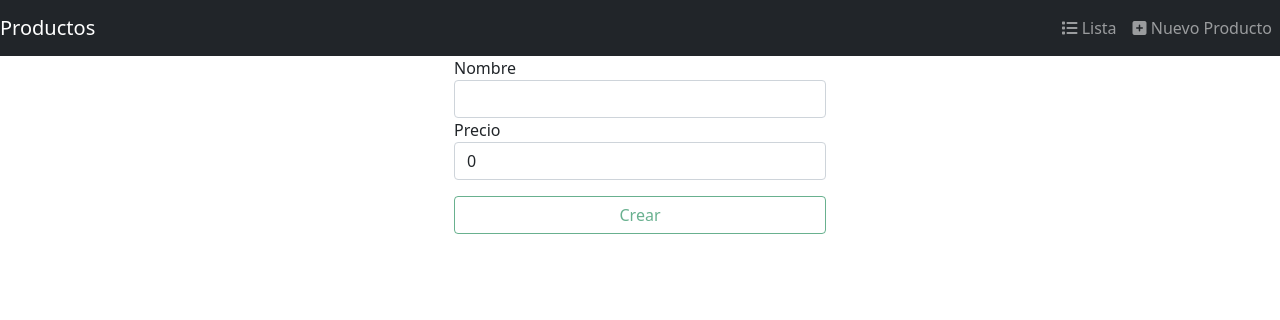
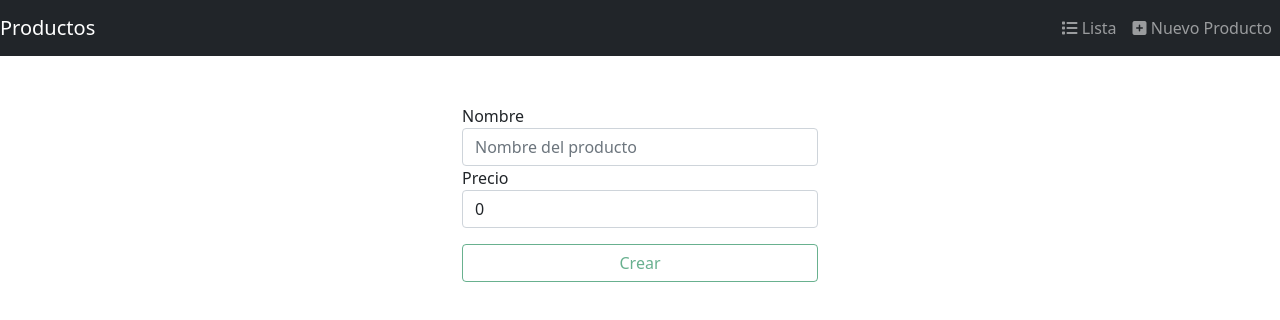
Before and after one commit to AndersonStick/crud_front, an Angular app: page /nuevo in a window 1280 px wide. Shown: the top 320 px of the page. Built offline with nearby package versions, Linux system fonts and the light colour scheme.

Commit message:
Cambio de place holder para nuevo producto

```diff
--- a/src/app/producto/nuevo-producto.component.html
+++ b/src/app/producto/nuevo-producto.component.html
@@ -1,16 +1,16 @@
 <div class="container">
-  <div class="row-mt-5">
+  <div class="row mt-5">
     <div class="col-md-4 mx-auto">
       <form (ngSubmit)="onCreate()" novalidate #f="ngForm">
         <div class="form-group">
           <label for="nombre">Nombre</label>
           <input type="text" class="form-control" id="nombre" name="nombre"
-          [(ngModel)]="nombre" required>
+            [(ngModel)]="nombre" required placeholder="Nombre del producto">
         </div>
         <div class="form-group">
           <label for="precio">Precio</label>
-          <input type="text" class="form-control" id="precio" name="precio"
-          [(ngModel)]="precio" required>
+          <input type="number" class="form-control" id="precio" name="precio"
+            [(ngModel)]="precio" required placeholder="0">
         </div>
         <button class="btn btn-outline-success btn-block w-100 mt-3" [disabled]="!f.valid">Crear</button>
       </form>
```
